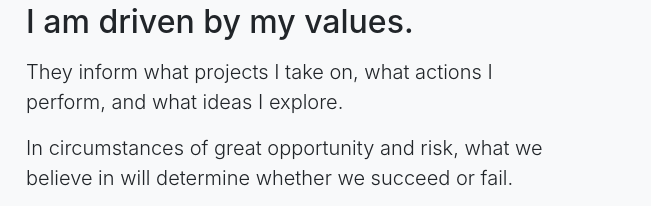
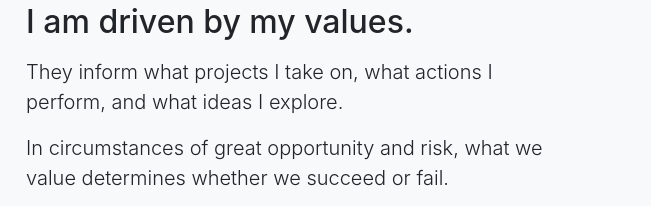
Before and after one commit to RomanBromidge/RomanBromidge.github.io, a website with bundled scripts: page index.html in a window 1280 px wide. Shown: the part 917-1123 px from the top of the page, 629-1280 px from the left. Built offline with nearby package versions, Linux system fonts and the light colour scheme; a script that the page names is missing.

Commit message:
tweaked stuff again

```diff
--- a/index.html
+++ b/index.html
@@ -92,7 +92,7 @@
              They inform what projects I take on, what actions I perform, and what ideas I explore.
           </p>
           <p class="lead mb-3">
-             In circumstances of great opportunity and risk, what we believe in will determine whether we succeed or fail.
+             In circumstances of great opportunity and risk, what we value determines whether we succeed or fail.
           </p>
           <ul class="lead mb-5">
             <li><strong>Truth</strong> - when we interface honestly with reality we find real solutions to real problems.</li>
```
